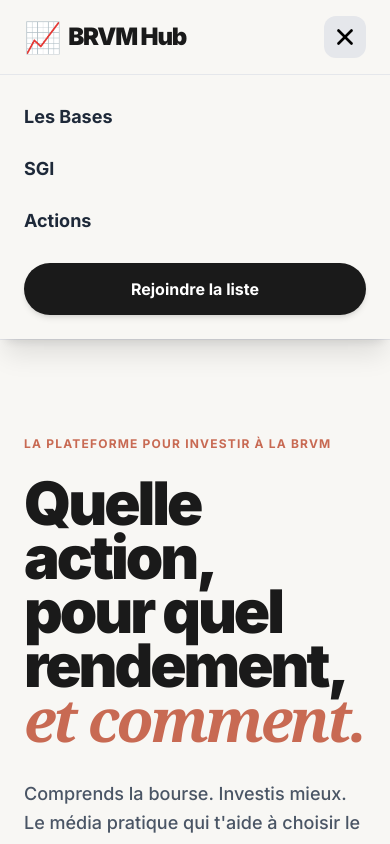
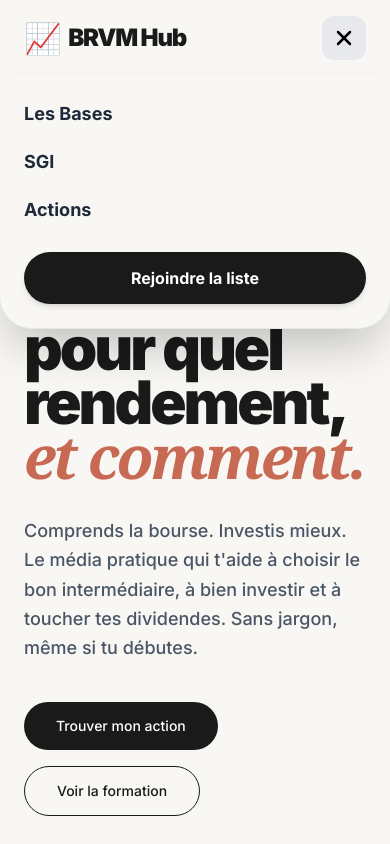
Before and after one commit to Kouyate01/brvm-hq, a Next.js app: page / in a window 390 px wide. Both pictures are taken after a click on the button "Menu". Shown: the top 844 px of the page. Built offline with nearby package versions, Linux system fonts and the light colour scheme.

Commit message:
Mise a jour de la Navbar et de layout pour le menu humberger.

```diff
--- a/app/components/Navbar.tsx
+++ b/app/components/Navbar.tsx
@@ -8,14 +8,14 @@ export default function Navbar() {
 
   return (
     <header className="w-full bg-[#F8F7F4] border-b border-gray-200/80 sticky top-0 z-50">
-      <div className="flex items-center justify-between px-6 md:px-8 py-4 max-w-[1400px] mx-auto w-full">
+      <div className="flex items-center justify-between px-6 md:px-8 py-4 max-w-[1400px] mx-auto w-full relative">
 
         {/* Logo */}
         <Link href="/" className="text-2xl font-black tracking-tighter flex items-center gap-2 text-[#1A1A1A]">
           <span className="text-3xl">📈</span> BRVM Hub
         </Link>
 
-        {/* Liens Desktop (masqués sur mobile) */}
+        {/* Menu PC / Desktop (Masqué sur mobile grâce à 'hidden md:flex') */}
         <div className="hidden md:flex items-center gap-8 font-medium text-sm text-[#1A1A1A]">
           <Link href="/guide" className="hover:text-gray-500 transition">Les Bases</Link>
           <Link href="/sgi" className="hover:text-gray-500 transition">SGI</Link>
@@ -25,52 +25,47 @@ export default function Navbar() {
           </Link>
         </div>
 
-        {/* Bouton Hamburger Mobile (affiché UNIQUEMENT sur mobile) */}
+        {/* Bouton Hamburger Mobile (Visible UNIQUEMENT sur mobile grâce à 'md:hidden') */}
         <button
           type="button"
           onClick={() => setIsOpen(!isOpen)}
-          className="md:hidden flex items-center justify-center p-2 rounded-xl bg-gray-200 text-black active:scale-95 transition"
+          className="md:hidden flex items-center justify-center p-2.5 rounded-xl bg-gray-200/80 text-black focus:outline-none"
           aria-label="Menu"
         >
-          {isOpen ? (
-            // Icône Croix (Fermer)
-            <svg width="26" height="26" viewBox="0 0 24 24" fill="none" stroke="currentColor" strokeWidth="2.5" strokeLinecap="round" strokeLinejoin="round">
-              <line x1="18" y1="6" x2="6" y2="18"></line>
-              <line x1="6" y1="6" x2="18" y2="18"></line>
-            </svg>
-          ) : (
-            // Icône 3 barres (Hamburger)
-            <svg width="26" height="26" viewBox="0 0 24 24" fill="none" stroke="currentColor" strokeWidth="2.5" strokeLinecap="round" strokeLinejoin="round">
-              <line x1="3" y1="12" x2="21" y2="12"></line>
-              <line x1="3" y1="6" x2="21" y2="6"></line>
-              <line x1="3" y1="18" x2="21" y2="18"></line>
-            </svg>
-          )}
+          <svg className="w-6 h-6" fill="none" stroke="currentColor" viewBox="0 0 24 24">
+            {isOpen ? (
+              // Croix de fermeture
+              <path strokeLinecap="round" strokeLinejoin="round" strokeWidth={2.5} d="M6 18L18 6M6 6l12 12" />
+            ) : (
+              // Icône 3 barres (Hamburger)
+              <path strokeLinecap="round" strokeLinejoin="round" strokeWidth={2.5} d="M4 6h16M4 12h16M4 18h16" />
+            )}
+          </svg>
         </button>
 
       </div>
 
-      {/* Menu déroulant Mobile */}
+      {/* Menu déroulant Mobile (S'ouvre et se ferme au clic sur le hamburger) */}
       {isOpen && (
-        <div className="md:hidden bg-[#F8F7F4] border-t border-gray-200 px-6 py-6 flex flex-col gap-4 shadow-xl animate-in fade-in duration-200">
+        <div className="absolute top-full left-0 right-0 bg-[#F8F7F4] border-b border-gray-200 shadow-2xl p-6 flex flex-col gap-5 md:hidden z-50 rounded-b-[2rem] animate-in fade-in duration-200">
           <Link
             href="/guide"
             onClick={() => setIsOpen(false)}
-            className="font-bold text-lg text-gray-800 hover:text-black py-1"
+            className="font-bold text-lg text-gray-800 hover:text-black transition"
           >
             Les Bases
           </Link>
           <Link
             href="/sgi"
             onClick={() => setIsOpen(false)}
-            className="font-bold text-lg text-gray-800 hover:text-black py-1"
+            className="font-bold text-lg text-gray-800 hover:text-black transition"
           >
             SGI
           </Link>
           <Link
             href="/actions"
             onClick={() => setIsOpen(false)}
-            className="font-bold text-lg text-gray-800 hover:text-black py-1"
+            className="font-bold text-lg text-gray-800 hover:text-black transition"
           >
             Actions
           </Link>
```
